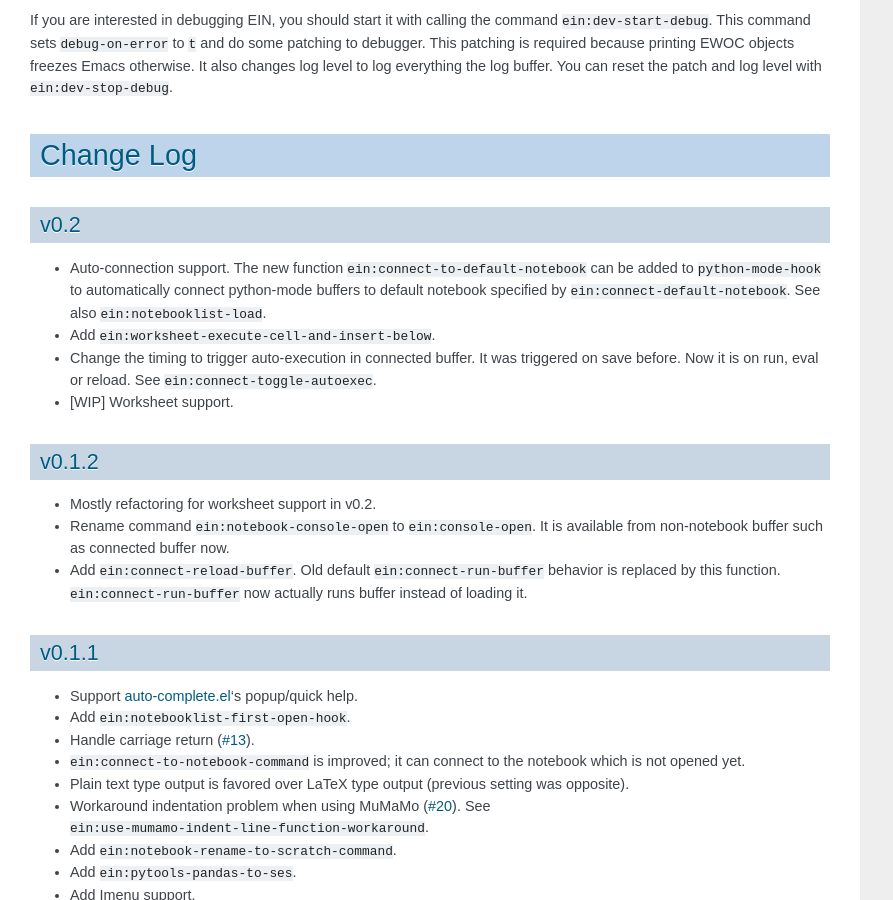
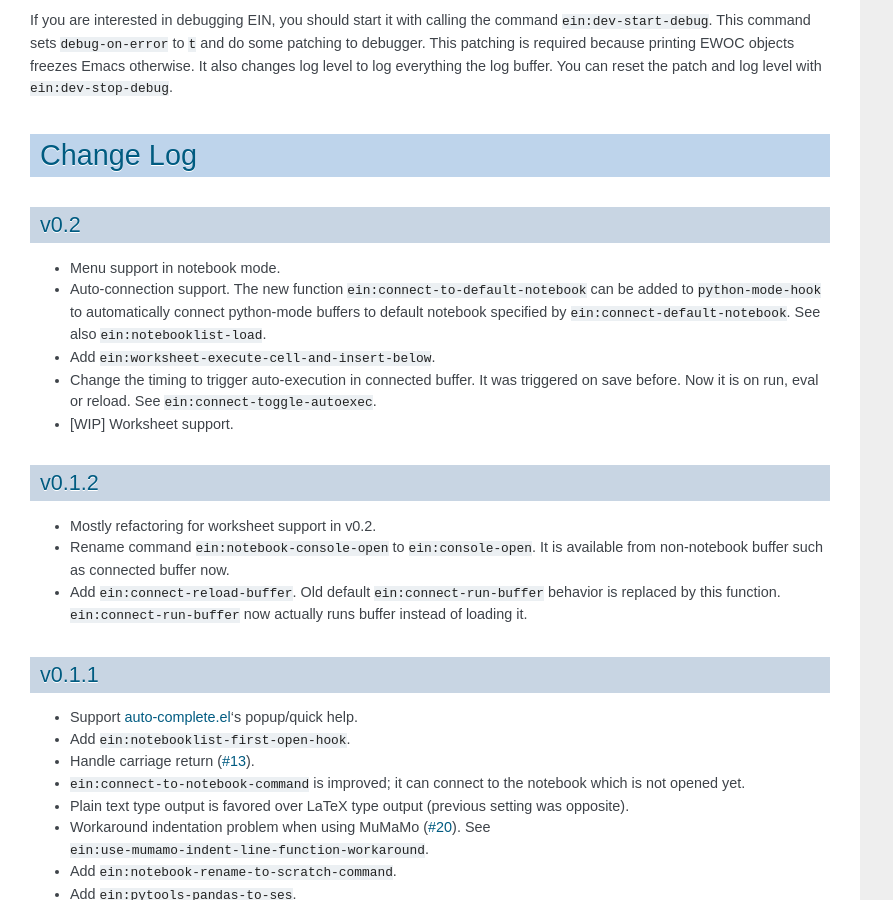
Before and after one commit to millejoh/emacs-ipython-notebook, a Sphinx documentation site: the page built from doc/source/index.rst, in a window 1280 px wide and 900 px high, scrolled down 13541 px. Shown: the whole window, without its empty margins (0-893 px from the left). Built offline with Sphinx 7.4.7, drawn with Linux system fonts in a browser that asks for light colours; cross-references to code outside the pages are shown as plain code.

Commit message:
Update change log

```diff
--- a/doc/source/index.rst
+++ b/doc/source/index.rst
@@ -498,6 +498,7 @@ Change Log
 v0.2
 ----
 
+* Menu support in notebook mode.
 * Auto-connection support.
   The new function :el:symbol:`ein:connect-to-default-notebook` can be
   added to :el:symbol:`python-mode-hook` to automatically connect
```
